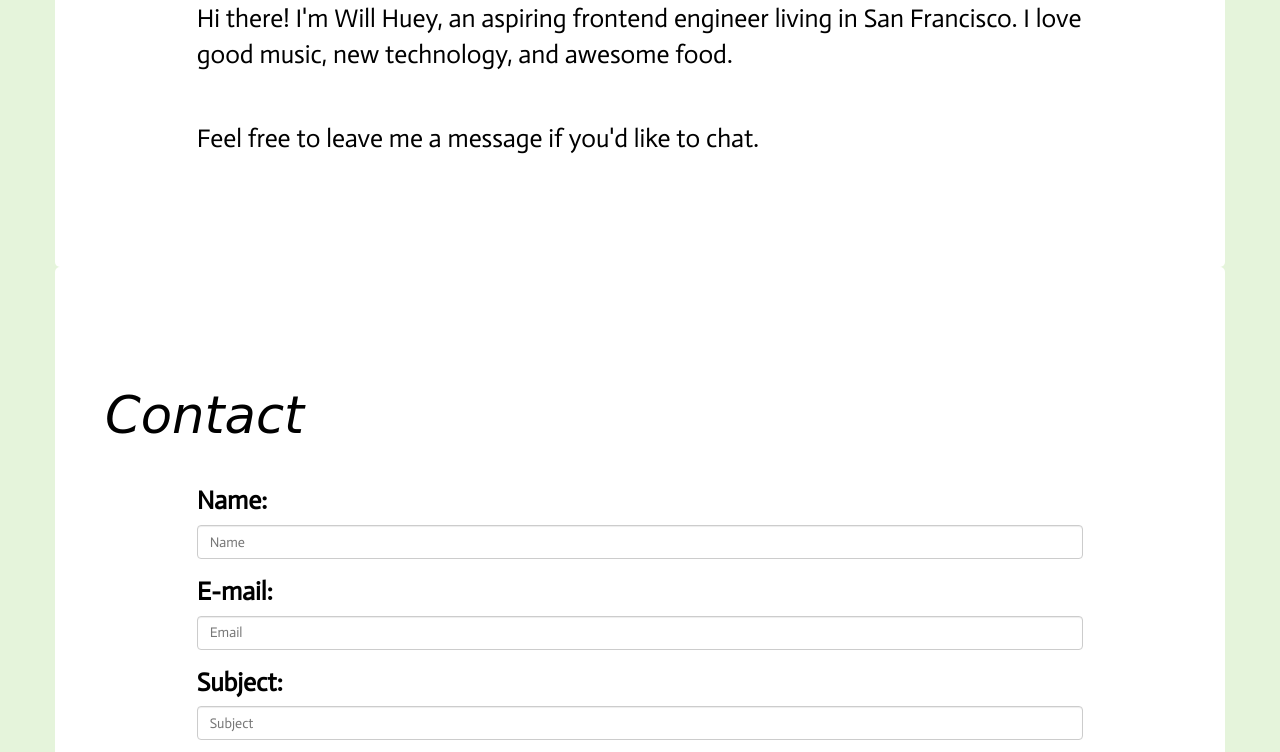
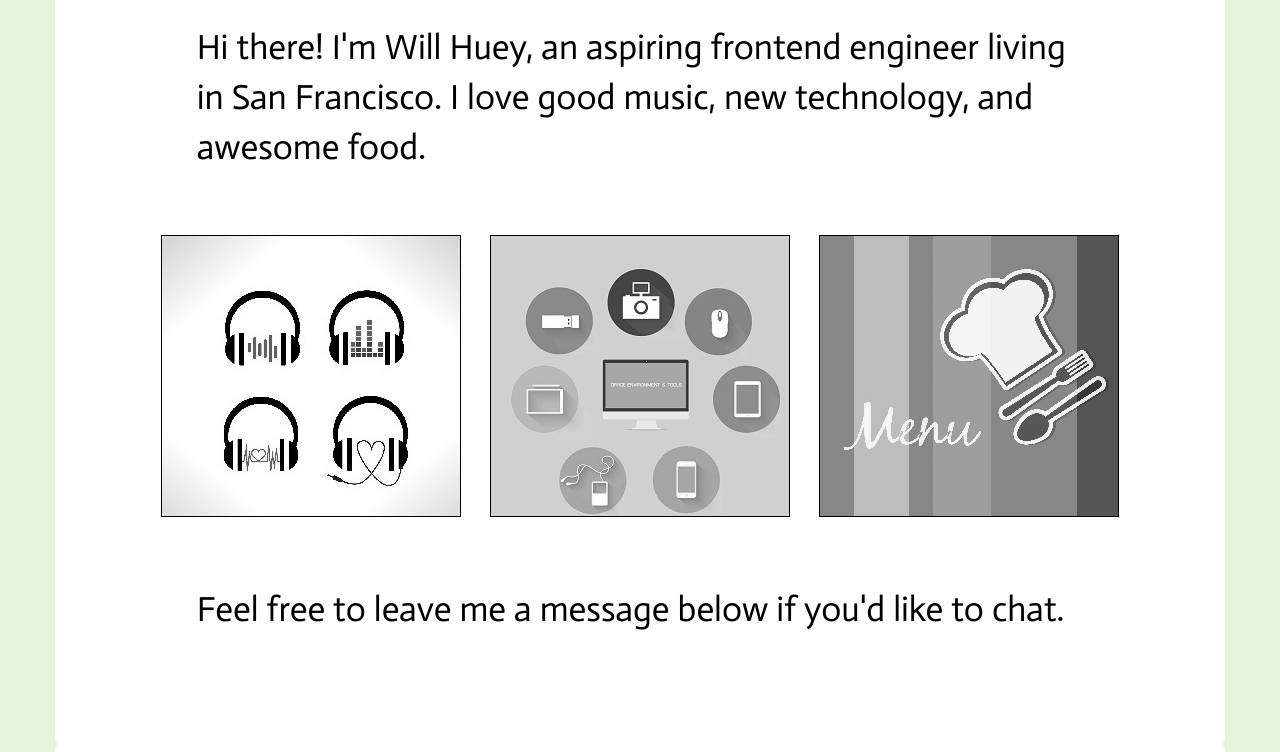
Before and after one commit to whuey79/website, a website: page index.html in a window 1280 px wide. Shown: the part 679-1431 px from the top of the page. Drawn offline with nearby package versions, Linux system fonts and the light colour scheme; a web font is replaced by a local one.

Commit message:
added tile images

```diff
--- a/css/style.css
+++ b/css/style.css
@@ -15,7 +15,7 @@ section .container, footer .container {
   background:white;
   border-radius: 5px;
   padding:100px 50px;
-  font-size: 2vw;
+  font-size: 2.5em;
 }
 
 .navbar {
@@ -64,13 +64,53 @@ nav li:active {
 section h2 {
   font-family: 'Cedarville Cursive', cursive;
   margin-bottom:40px;
-  font-size: 4vw;
+  font-size: 2em;
   font-style:italic;
+}
 
+
+.tile {
+  width:300px;
+  height:282px;
+  border:1px solid black;
+  margin-top:5%;
+  margin-bottom:5%;
+  margin-left:1%;
+  margin-right:1%;
+  transition: background-position 0.5s ease 0s;
+  display:inline-block;
+}
+
+.tile:hover{
+  border:2px solid orange;
+}
+
+.music {
+  background:url('../images/musicstitch2.jpg');
+  transition: background-position 0.5s ease 0s;
+}
+
+.tech {
+  background:url('../images/techstitch2.jpg');
+  transition: background-position 0.5s ease 0.5s;
+}
+
+.food {
+  background:url('../images/foodstitch2.jpg');
+  transition: background-position 0.5s ease 0.9s;
+}
+
+.tile.active {
+  background-position: 0px 285px;
+}
+
+.center {
+  text-align:center;
 }
 
 .center-block {
   float:none;
+  margin: 0 auto;
 }
 
 footer {
--- a/index.html
+++ b/index.html
@@ -6,6 +6,7 @@
     <meta name="viewport" content="width=device-width, initial-scale=1.0">
     <link rel="stylesheet" type="text/css" href="css/bootstrap.min.css">
     <link rel="stylesheet" type="text/css" href="css/style.css">
+    <link rel="shortcut icon" type="image/x-icon" href="./images/favicon.ico">
     <link href='http://fonts.googleapis.com/css?family=Actor' rel='stylesheet' type='text/css'>
     <link href='http://fonts.googleapis.com/css?family=Cedarville+Cursive' rel='stylesheet' type='text/css'>
   </head>
@@ -48,14 +49,26 @@
 
 
     <section id="about">
+
       <div class='container'>
         <h2>About</h2>
+
         <div class="row">
-          <div class="col-md-10 center-block"><p>Hi there!  I'm Will Huey, an aspiring frontend engineer living in San Francisco.  I love good music, new technology, and awesome food.</p></div>
+          <div class="col-md-10 center-block">
+            <p>Hi there!  I'm Will Huey, an aspiring frontend engineer living in San Francisco.  I love good music, new technology, and awesome food.
+            </p>
+          </div>
         </div>
-        <br>
+
+        <div class="row center center-block">
+          <div class="tile music"></div>
+          <div class="tile tech"></div>
+          <div class="tile food"></div>
+        </div>
+
         <div class="row">
-          <div class="col-md-10 center-block"><p>Feel free to leave me a message if you'd like to chat.</p></div>
+          <div class="col-md-10 center-block"><p>Feel free to leave me a message below if you'd like to chat.</p>
+          </div>
         </div>
 
       </div>
@@ -69,14 +82,14 @@
           <div class="row">
             <div class="form-group col-md-10 center-block">
               <label for="name">Name:</label>
-              <input type="text" name="name" class="form-control" placeholder="Name">
+              <input type="text" name="name" class="form-control" placeholder="Name" required>
             </div>
           </div>
 
           <div class="row">
             <div class="form-group col-md-10 center-block">
               <label for="email">E-mail:</label>
-              <input type="email" name="email" class="form-control" placeholder="Email">
+              <input type="email" name="email" class="form-control" placeholder="Email" required>
             </div>
           </div>
 
@@ -110,9 +123,9 @@
       </div>
     </footer>
 
-
     <script src="http://code.jquery.com/jquery.min.js"></script>
     <script src="js/bootstrap.min.js"></script>
     <script src="js/test.js"></script>
+
   </body>
 </html>
--- a/js/test.js
+++ b/js/test.js
@@ -25,12 +25,24 @@ $(function() {
 
 
 
+(function(){
+  var $nav = $('nav');
+  $nav.addClass('slide-in');
+  $nav.addClass('navslide');
+}());
 
-    var $nav = $('nav');
-    $nav.addClass('slide-in');
-    $nav.addClass('navslide');
 
 $(function() {
     var $nav = $('nav');
     $nav.removeClass('slide-in');
+
+    $(window).scroll(function() {
+        var scroll = $(window).scrollTop();
+
+        if (scroll >= 215) {
+            $(".tile").addClass("active");
+        } else {
+            $(".tile").removeClass("active");
+        }
+    });
 });
```
Also changed, not shown: images/foodstitch2.jpg (added), images/musicstitch2.jpg (added), images/techstitch2.jpg (added).
